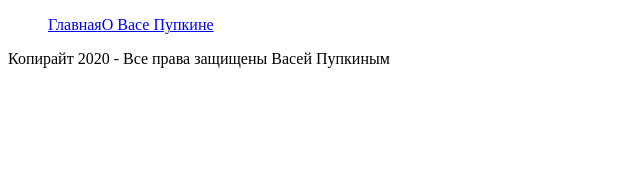
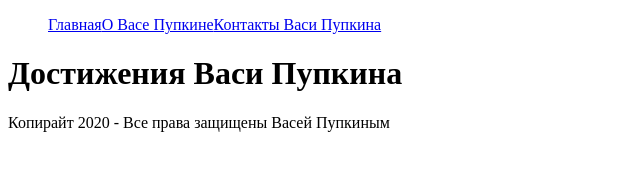
Before and after one commit to SEMExperts/PythonAdvanced, a plain HTML site: page lesson_8/index.html in a window 1280 px wide. Shown: the whole page, without its empty margins (0-640 px from the left). Drawn offline with Linux system fonts and the light colour scheme.

Commit message:
Added H1

```diff
--- a/lesson_8/index.html
+++ b/lesson_8/index.html
@@ -7,8 +7,8 @@
     <link rel="stylesheet" href="css/style.css">
 </head>
 <body>
-<menu><a href="index.html">Главная</a><a href="about.html">О Васе Пупкине</a><a href="contact.html"></a></menu>
-
+<menu><a href="index.html">Главная</a><a href="about.html">О Васе Пупкине</a><a href="contact.html">Контакты Васи Пупкина</a></menu>
+<h1>Достижения Васи Пупкина</h1>
 <footer>Копирайт 2020 - Все права защищены Васей Пупкиным</footer>
 </body>
 </html>
```
Also changed, not shown: lesson_8/about.html (+2 -1 lines), lesson_8/contact.html (+2 -2 lines).
